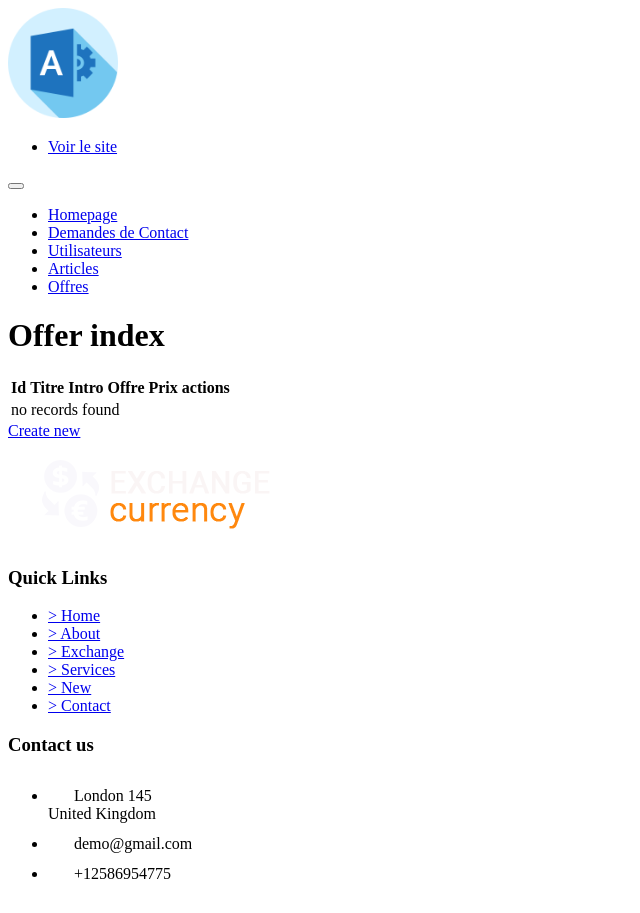
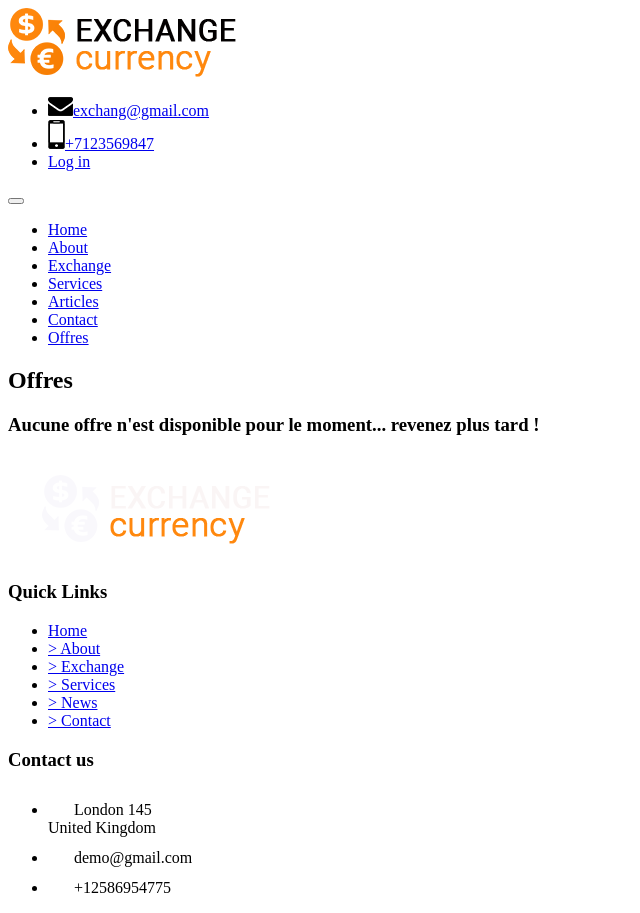
Before and after one commit to Gabiboo/symfony-l3, a Symfony app: template templates/offer/index.html.twig in a window 1280 px wide. Shown: the whole page, without its empty margins (0-640 px from the left). Before the commit the page ends 879 px from the top, so only its background shows below. Run offline with Twig, Linux system fonts and the light colour scheme; the template is opened without the code that fills it, so the values that code supplies are empty; some libraries are stand-ins or nearby versions.

Commit message:
design, article admin, offre manque souscrire et autres

```diff
--- a/src/Controller/AdminController.php
+++ b/src/Controller/AdminController.php
@@ -101,11 +101,11 @@ class AdminController extends AbstractController
     }
 
     /**
-     * @Route("/offre", name="offer_index", methods={"GET"})
+     * @Route("/offre", name="offer_index_a", methods={"GET"})
      */
     public function indexOffer(OfferRepository $offerRepository): Response
     {
-        return $this->render('offer/index.html.twig', [
+        return $this->render('offer/indexA.html.twig', [
             'offers' => $offerRepository->findAll(),
         ]);
     }
--- a/src/Controller/RegistrationController.php
+++ b/src/Controller/RegistrationController.php
@@ -2,6 +2,7 @@
 
 namespace App\Controller;
 
+use App\Entity\Offer;
 use App\Entity\User;
 use App\Form\RegistrationFormType;
 use App\Security\LoginAuthenticator;
--- a/templates/admin/index.html.twig
+++ b/templates/admin/index.html.twig
@@ -11,7 +11,7 @@
 
 <div>
      <h1>Bienvenue dans l'espace d'administration !</h1>
-     <a class="create-homepage" href="{{ path('homepage_new') }}">Create a new homepage</a>
+
 </div>
 
 {% endblock %}
--- a/templates/admin/layout.html.twig
+++ b/templates/admin/layout.html.twig
@@ -22,7 +22,7 @@
     <li><a class="nav-link active" href="{{ path('contact_index')}}">Demandes de Contact</a></li>
     <li><a class="nav-link active" href="{{ path('user_index')}}">Utilisateurs</a></li>
     <li><a class="nav-link active" href="{{ path('article_index_a')}}">Articles</a></li>
-    <li><a class="nav-link active" href="{{ path('offer_index')}}">Offres</a></li>
+    <li><a class="nav-link active" href="{{ path('offer_index_a')}}">Offres</a></li>
 {% endblock %}
 
 {% block layout %}
--- a/templates/article/show.html.twig
+++ b/templates/article/show.html.twig
@@ -28,5 +28,4 @@
 
     <a href="{{ path('article_index') }}">back to list</a>
 
-    {{ include('article/_delete_form.html.twig') }}
 {% endblock %}
--- a/templates/base.html.twig
+++ b/templates/base.html.twig
@@ -65,6 +65,7 @@
                                     <li><a class="nav-link" href="services.html">Services</a></li>
                                     <li><a class="nav-link" href="{{ path('article_index')}}">Articles</a></li>
                                     <li><a class="nav-link" href="{{ path('contact_new')}}">Contact</a></li>
+                                    <li><a class="nav-link" href="{{ path('offer_index')}}">Offres</a></li>
                                     {% endblock %}
                                 </ul>
                             </div>
@@ -85,6 +86,7 @@
 {% block javascripts %}
     {{ encore_entry_script_tags('app') }}
 {% endblock %}
+
     <!-- Start Footer -->
     <footer class="footer-box">
         <div class="container">
@@ -102,11 +104,11 @@
                             </div>
                             <div class="full">
                                 <ul class="menu_footer">
-                                    <li><a href="{{ path('index') }}">> Home</a></li>
-                                    <li><a href="about.html">> About</a></li>
-                                    <li><a href="exchange.html">> Exchange</a></li>
-                                    <li><a href="services.html">> Services</a></li>
-                                    <li><a href="new.html">> New</a></li>
+                                    <li><a href="{{ path('index') }}"> Home</a></li>
+                                    <li><a href="about.html">> About </a></li>
+                                    <li><a href="exchange.html">> Exchange </a></li>
+                                    <li><a href="services.html">> Services </a></li>
+                                    <li><a href="new.html">> News </a></li>
                                     <li><a href="{{ path('contact_new') }}">> Contact</a></li>
                                 </ul>
                             </div>
--- a/templates/homepage/index.html.twig
+++ b/templates/homepage/index.html.twig
@@ -40,6 +40,7 @@
             <td></td>
             <td>
                 <a href="{{ path('homepage_new') }}">Create new</a>
+                <a class="create-homepage" href="{{ path('homepage_new') }}">Create a new homepage</a>
             </td>
         </tr>
     {% endif %}
--- a/templates/offer/index.html.twig
+++ b/templates/offer/index.html.twig
@@ -1,41 +1,34 @@
-{% extends '/admin/layout.html.twig' %}
+{% extends '/public/layout.html.twig' %}
 
-{% block title %}Offer index{% endblock %}
+{% block title %}Offre{% endblock %}
 
 {% block body %}
-    <h1>Offer index</h1>
 
-    <table class="table">
-        <thead>
-            <tr>
-                <th>Id</th>
-                <th>Titre</th>
-                <th>Intro</th>
-                <th>Offre</th>
-                <th>Prix</th>
-                <th>actions</th>
-            </tr>
-        </thead>
-        <tbody>
-        {% for offer in offers %}
-            <tr>
-                <td>{{ offer.id }}</td>
-                <td>{{ offer.titre }}</td>
-                <td>{{ offer.intro }}</td>
-                <td>{{ offer.offre }}</td>
-                <td>{{ offer.prix }}</td>
-                <td>
-                    <a href="{{ path('offer_show', {'id': offer.id}) }}">show</a>
-                    <a href="{{ path('offer_edit', {'id': offer.id}) }}">edit</a>
-                </td>
-            </tr>
+    <div class="row">
+        <div class="col-md-12">
+            <div class="full">
+                <div class="heading_main text_align_center">
+                    <h2><span class="theme_color"></span>Offres</h2>
+                </div>
+            </div>
+        </div>
+    </div>
+    <div class="row">
+    {% for offer in offers %}
+        <div class="col-md-6 col-sm-6 col-xs-12">
+            <div class="full news_blog">
+                <img class="img-responsive" src="{{ asset('images/b1.png') }}" alt="#" />
+                <div class="overlay"><a class="main_bt transparent" href="{{ path('offer_show', {'id': offer.id}) }}">View</a></div>
+                <div class="blog_details">
+                    <h3>{{ offer.titre }}</h3>
+                    <p>{{offer.intro}}</p>
+                    <p>{{offer.prix}}€</p>
+                </div>
+            </div>
+        </div>
         {% else %}
-            <tr>
-                <td colspan="6">no records found</td>
-            </tr>
-        {% endfor %}
-        </tbody>
-    </table>
+        <h3> Aucune offre n'est disponible pour le moment... revenez plus tard !</h3>
+   {% endfor %}
+    </div>
 
-    <a href="{{ path('offer_new') }}">Create new</a>
 {% endblock %}
--- a/templates/offer/show.html.twig
+++ b/templates/offer/show.html.twig
@@ -29,7 +29,7 @@
             </tr>
             <tr>
                 <th>Action</th>
-                <td><a href="{{ path('subscribeToOffer', {'id': offer.id}) }}">Souscrire</a></td>
+                <td><a href="{{ path('offer_subscribe', {'id': offer.id}) }}">Souscrire</a></td>
             </tr>
         </tbody>
     </table>
--- a/templates/public/layout.html.twig
+++ b/templates/public/layout.html.twig
@@ -21,7 +21,12 @@
     </div>
 
     <!-- Reste des éléments graphiques -->
-
+    <!-- section -->
+    <div class="section layout_padding">
+        <div class="container-fluid">
+        </div>
+    </div>
+    <!-- end section -->
 
 
 
```
Also changed, not shown: public/css/style.css (+10 -7 lines), src/Controller/OfferController.php (+65 -4 lines), src/Entity/Offer.php (+35 -2 lines), src/Entity/Souscription.php (+10 -1 lines), src/Entity/User.php (+12 -7 lines), templates/offer/indexA.html.twig (added, +41 -0 lines).
